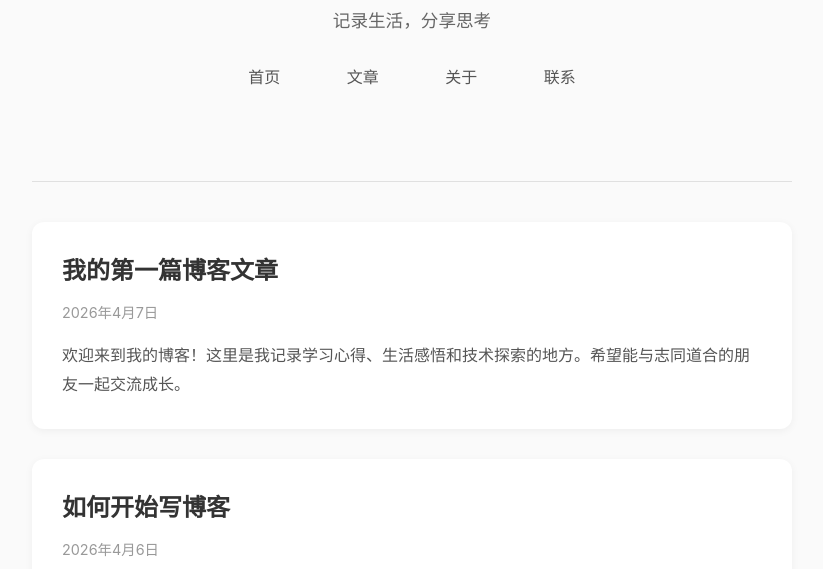
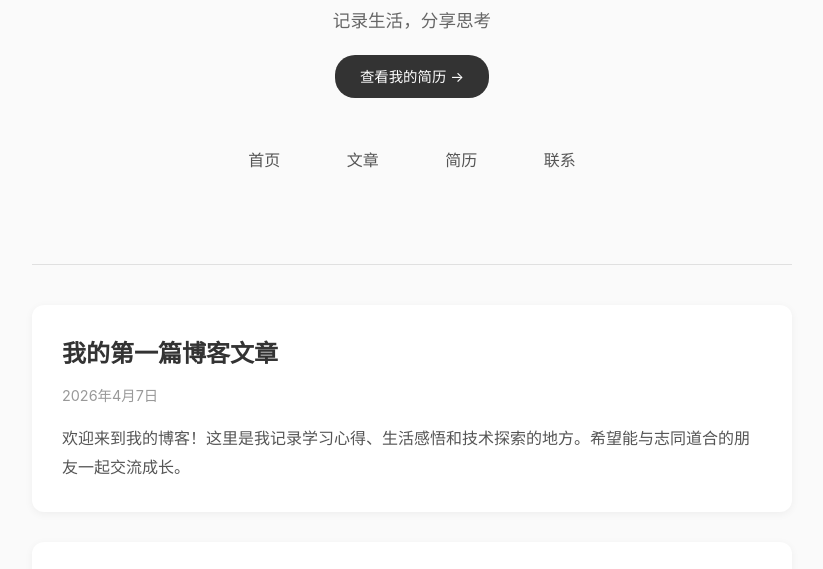
Before and after one commit to baaltommysu/PersonalBlog, a plain HTML site: page index.html in a window 1280 px wide. Shown: the part 167-736 px from the top of the page, without its empty margins (228-1051 px from the left). Drawn offline with Linux system fonts and the light colour scheme.

Commit message:
Update index.html

```diff
--- a/index.html
+++ b/index.html
@@ -118,16 +118,16 @@
             }
         }
     </style>
-<base target="_blank">
 </head>
 <body>
     <header>
         <h1>我的个人博客</h1>
         <p class="subtitle">记录生活，分享思考</p>
+        <a href="resume.html" style="display: inline-block; margin: 20px 0; padding: 10px 25px; background: #333; color: #fff; text-decoration: none; border-radius: 20px; font-size: 0.9em; transition: all 0.3s;">查看我的简历 →</a>
         <nav>
             <a href="#">首页</a>
             <a href="#">文章</a>
-            <a href="#">关于</a>
+            <a href="resume.html">简历</a>
             <a href="#">联系</a>
         </nav>
     </header>
```
